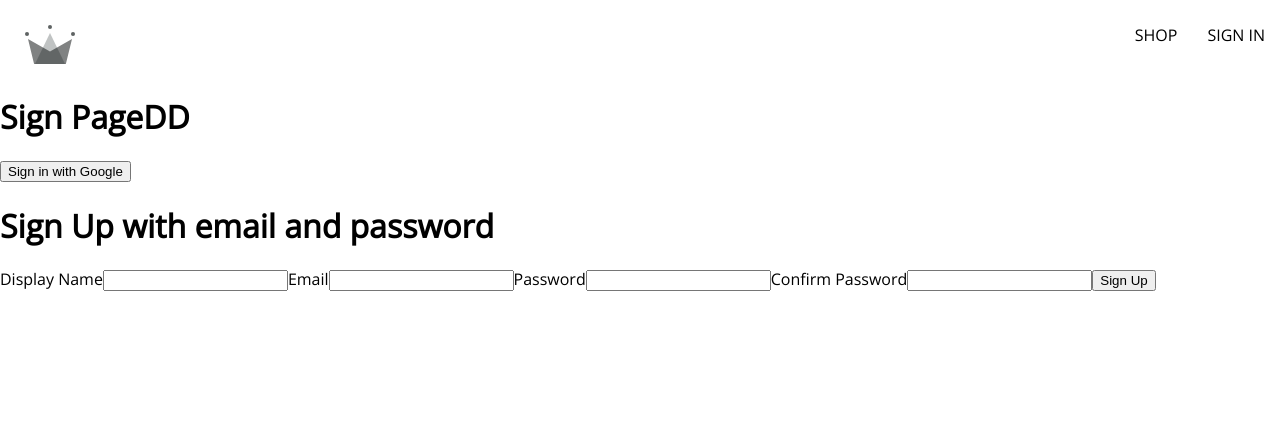
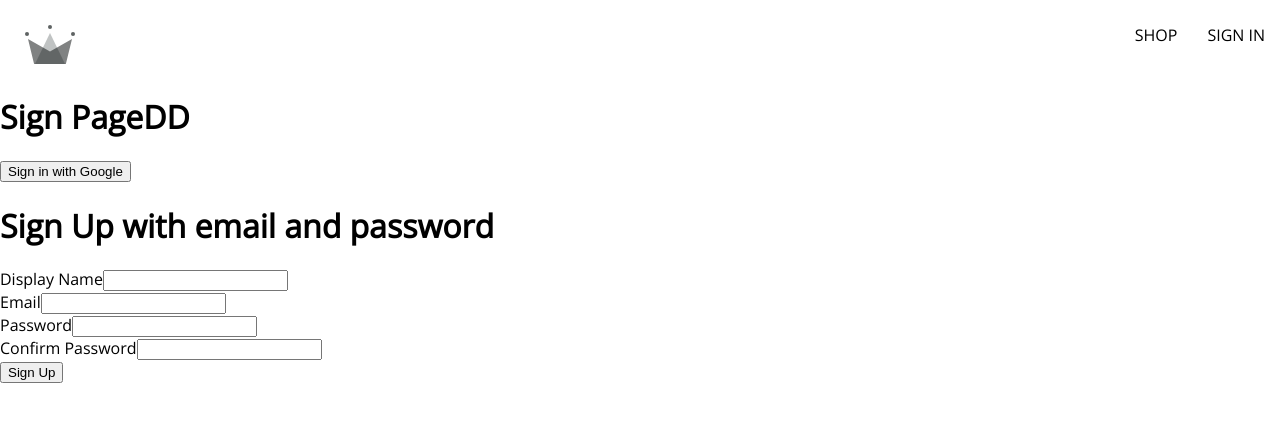
Before and after one commit to Larrygf02/clothing-store-demo, a React (Create React App) app: page /signin in a window 1280 px wide. Shown: the top 422 px of the page. Built offline with nearby package versions, Linux system fonts and the light colour scheme; no server answers.

Commit message:
add forminput component

```diff
--- /dev/null
+++ b/src/components/form-input/form-input.component.jsx
@@ -0,0 +1,11 @@
+
+const FormInput = ({ label, ...otherProps}) => {
+    return (
+        <div>
+            <label>{label}</label>
+            <input {...otherProps}></input>
+        </div>
+    )
+}
+
+export default FormInput
--- a/src/components/sign-up-form/sign-up-form.component.jsx
+++ b/src/components/sign-up-form/sign-up-form.component.jsx
@@ -1,5 +1,6 @@
 import { useState } from "react"
 import { createAuthUserWithEmailAndPassword, createUserFromAuth } from "../../utils/firebase/firebase.utils"
+import FormInput from "../form-input/form-input.component"
 
 const defaultFormFields = {
     displayName: '',
@@ -34,7 +35,7 @@
             await createUserFromAuth(user, { displayName })
             resetFormFields()
         } catch(error) {
-            if (error.code == 'auth/email-already-in-use') {
+            if (error.code === 'auth/email-already-in-use') {
                 alert("Cannot create user, email already in use")
             } else {
                 console.log(error)
@@ -46,17 +47,10 @@
         <div>
             <h1>Sign Up with email and password</h1>
             <form onSubmit={handleSubmit}>
-                <label>Display Name</label>
-                <input type="text" required onChange={handleChange} name="displayName" value={displayName}></input>
-
-                <label>Email</label>
-                <input type="email" required onChange={handleChange} name="email" value={email}></input>
-
-                <label>Password</label>
-                <input type="password" required onChange={handleChange} name="password" value={password}></input>
-
-                <label>Confirm Password</label>
-                <input type="password" required onChange={handleChange} name="confirmPassword" value={confirmPassword}></input>
+                <FormInput label="Display Name" type="text" required onChange={handleChange} name="displayName" value={displayName}></FormInput>
+                <FormInput label="Email" type="email" required onChange={handleChange} name="email" value={email}></FormInput>
+                <FormInput label="Password" type="password" required onChange={handleChange} name="password" value={password}></FormInput>
+                <FormInput label="Confirm Password" type="password" required onChange={handleChange} name="confirmPassword" value={confirmPassword}></FormInput>
                 <button type="submit">Sign Up</button>
             </form>
         </div>
```
Also changed, not shown: src/components/form-input/form-input.styles.scss (added).
